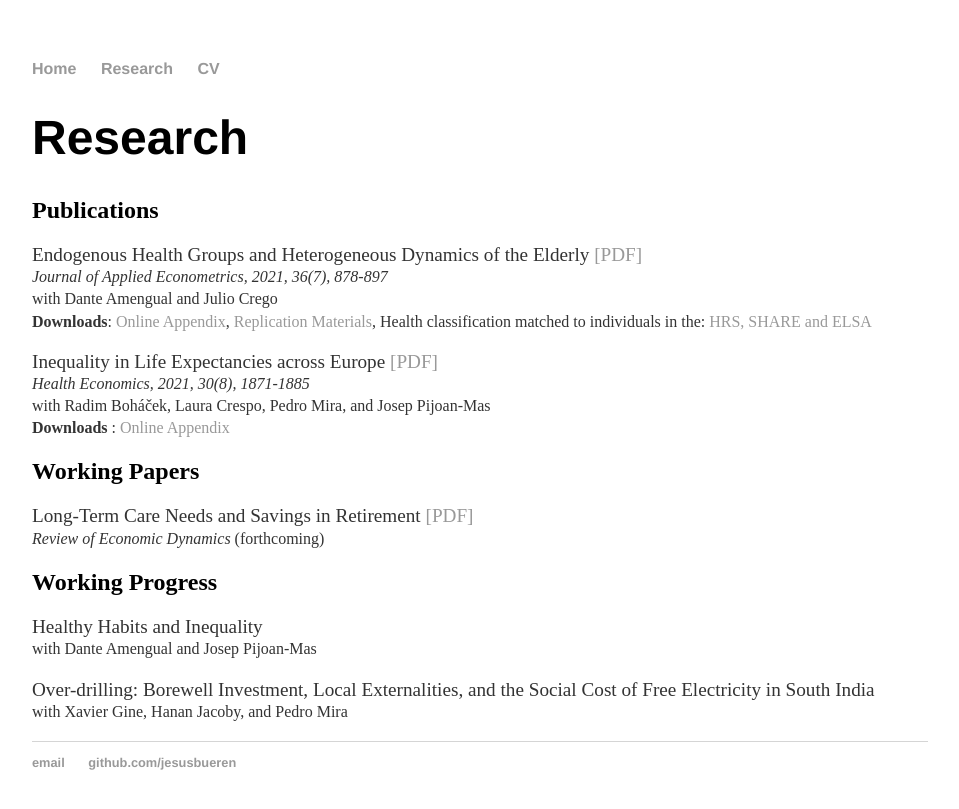
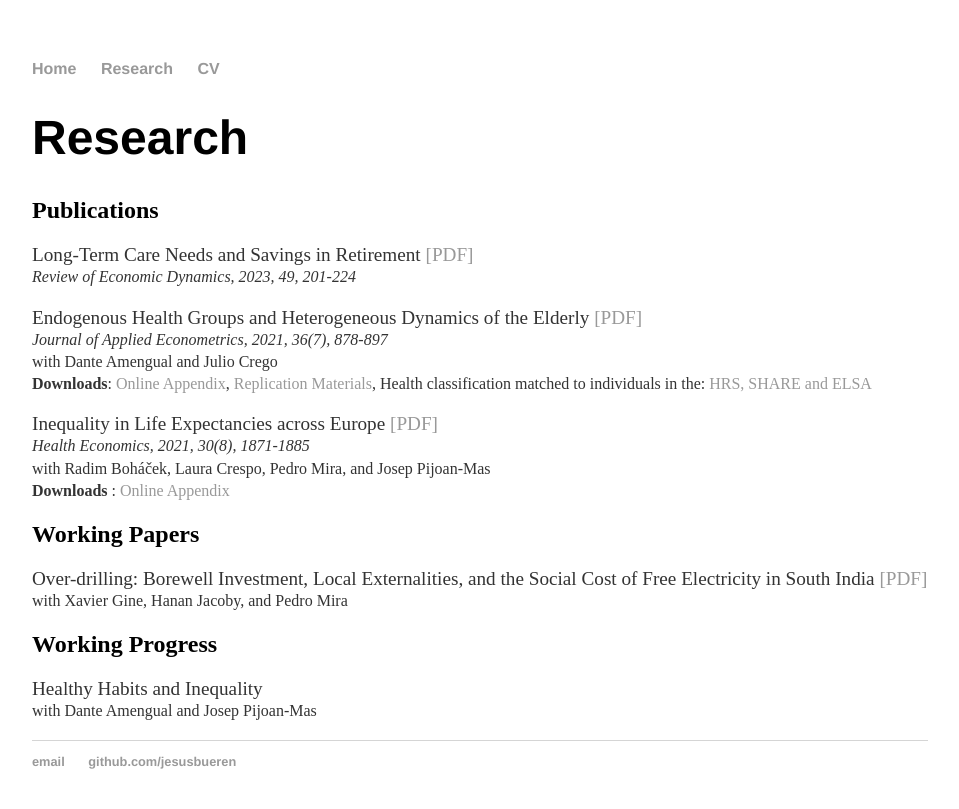
Before and after one commit to jesusbueren/jesusbueren.github.io, a Jekyll site: the page built from research/index.html, in a window 1280 px wide. Shown: the top 809 px of the page, without its empty margins (160-1119 px from the left). Built offline with Jekyll 4.4.1, drawn with Linux system fonts in a browser that asks for light colours.

Commit message:
Update index.html

```diff
--- a/research/index.html
+++ b/research/index.html
@@ -4,24 +4,25 @@
 ---
 	<h1>{{ page.title }}</h1>
 	<h2>Publications</h2>
+	<p> <bold> Long-Term Care Needs and Savings in Retirement </bold>  <a href="LTC_Savings_BUEREN.pdf">[PDF]</a><br>
+	<small><i>Review of Economic Dynamics, 2023, 49, 201-224 </i>  </small></p>
+
 	<p> <bold> Endogenous Health Groups and Heterogeneous Dynamics of the Elderly </bold>  <a href="ABCv7.pdf">[PDF]</a><br>
 	<small><i>Journal of Applied Econometrics, 2021, 36(7), 878-897</i></small><br>
 	 <small> with Dante Amengual and Julio Crego <br>
 	 <b>Downloads</b>: <a href="OnlineAppendix_ABC.pdf"> Online Appendix</a>,<a href="https://github.com/jesusbueren/Endogenous_Health_Groups"> Replication Materials</a>, Health classification matched to individuals in the: <a href="ABC_match"> HRS, </a> <a href="ABC_match_SHARE"> SHARE and ELSA </a> </small>  </p>
+
 	<p> <bold> Inequality in Life Expectancies across Europe </bold>  <a href="Longevity-HE-WP.pdf">[PDF]</a> <br>
 	 <small><i>Health Economics, 2021, 30(8), 1871-1885</i></small><br>
 	  <small> with Radim Boh&aacute&#269ek, Laura Crespo, Pedro Mira, and Josep Pijoan-Mas <br>
 	<b> Downloads </b>: <a href="Longevity-HE-WP-OnlineAppendix.pdf"> Online Appendix</a> </small> </p>
+
 	<h2>Working Papers</h2>
 
-	<p> <bold> Long-Term Care Needs and Savings in Retirement </bold>  <a href="LTC_Savings_BUEREN.pdf">[PDF]</a> <small><br>
-		 <i>Review of Economic Dynamics</i> (forthcoming) </small></p>
+	<p> <bold> Over-drilling: Borewell Investment, Local Externalities, and the Social Cost of Free Electricity in South India </bold> <a href="drilling_WB.pdf">[PDF]</a>  <br>
+	 <small> with Xavier Gine, Hanan Jacoby, and Pedro Mira  </small> <br></p>
 
 	<h2>Working Progress</h2>
 
 	<p> <bold> Healthy Habits and Inequality </bold>  <br>
 	 <small> with Dante Amengual and Josep Pijoan-Mas  </small> <br></p>
-
- 	<p> <bold> Over-drilling: Borewell Investment, Local Externalities, and the Social Cost of Free Electricity in South India </bold> <br>
-
-	 <small> with Xavier Gine, Hanan Jacoby, and Pedro Mira  </small> <br></p>
```
